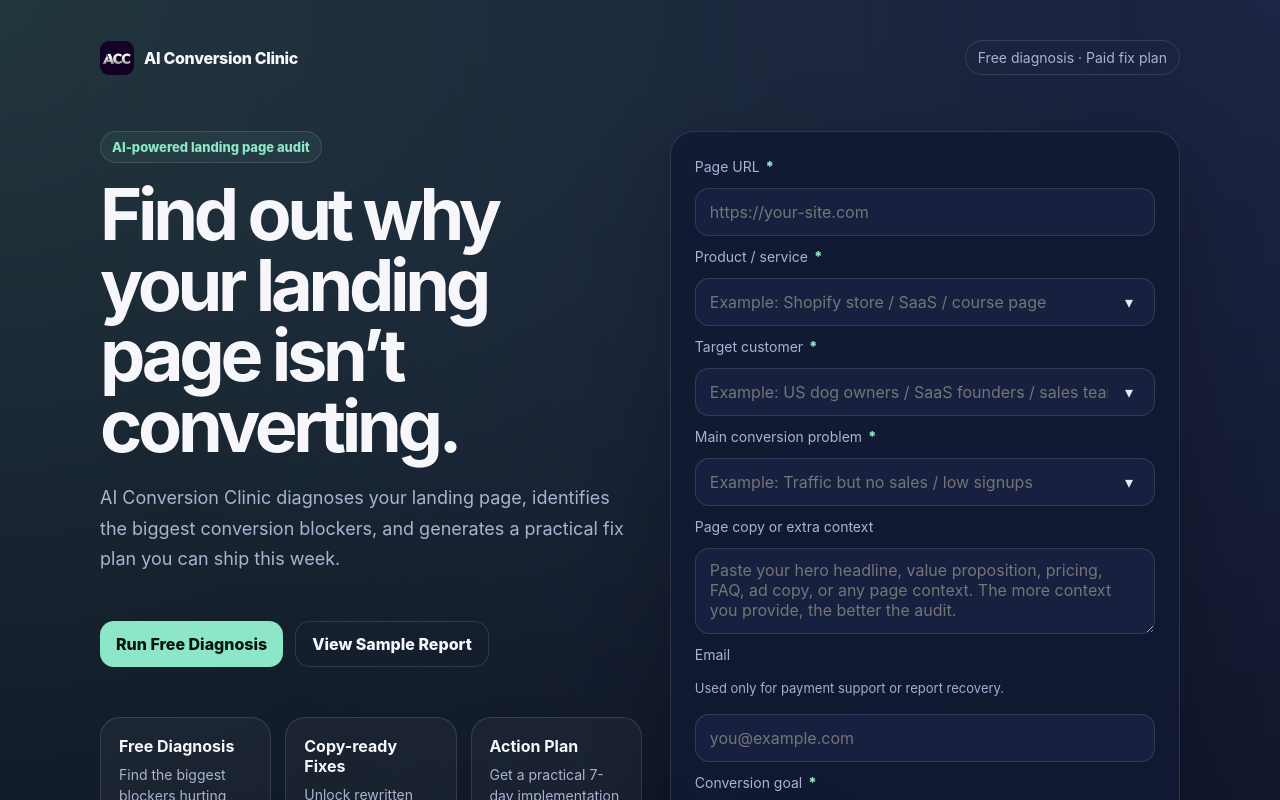
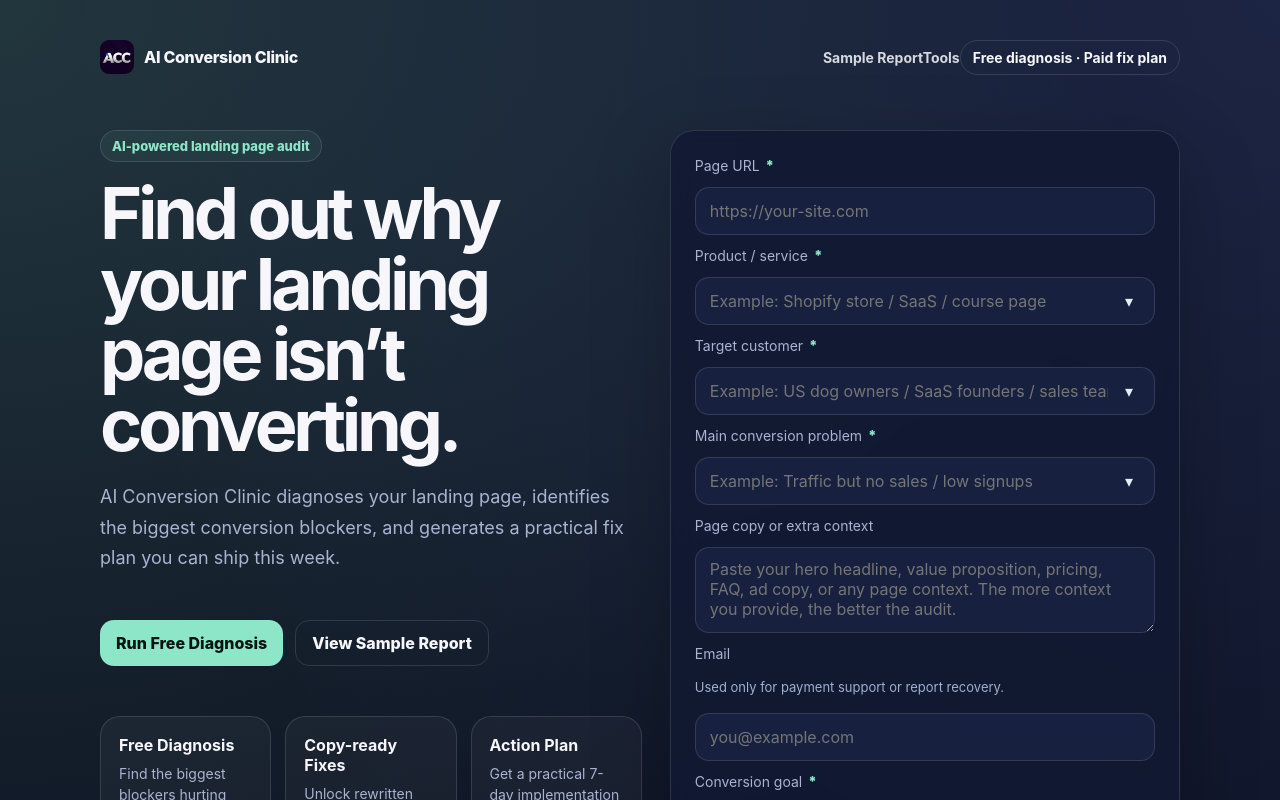
Before and after one commit to haiyangr-cmyk/ai-conversion-clinic, a Next.js app: page / in a window 1280 px wide. Shown: the top 800 px of the page. Built offline with nearby package versions, Linux system fonts and the light colour scheme.

Commit message:
Add homepage navigation links

```diff
--- a/app/globals.css
+++ b/app/globals.css
@@ -2108,3 +2108,27 @@ button.copy-export-button {
     width: 100%;
   }
 }
+\n
+.nav-links {
+  display: flex;
+  align-items: center;
+  gap: 14px;
+  flex-wrap: wrap;
+}
+
+.nav-links a {
+  color: inherit;
+  text-decoration: none;
+  font-weight: 700;
+  font-size: 14px;
+  opacity: 0.86;
+}
+
+.nav-links a:hover {
+  opacity: 1;
+  text-decoration: underline;
+}
+
+.nav-links .badge {
+  opacity: 1;
+}
--- a/app/page.tsx
+++ b/app/page.tsx
@@ -287,7 +287,11 @@ We found practical fixes for positioning, hero copy, CTA, trust proof, offer fra
       <div className="container">
         <nav className="nav">
           <div className="brand"><img className="brand-logo" src="/logo.jpeg" alt="AI Conversion Clinic logo" />AI Conversion Clinic</div>
-          <span className="badge">Free diagnosis · Paid fix plan</span>
+          <div className="nav-links">
+            <a href="/sample-report">Sample Report</a>
+            <a href="/tools">Tools</a>
+            <a className="badge" href="#audit-form">Free diagnosis · Paid fix plan</a>
+          </div>
         </nav>
 
         <section className="grid">
```
